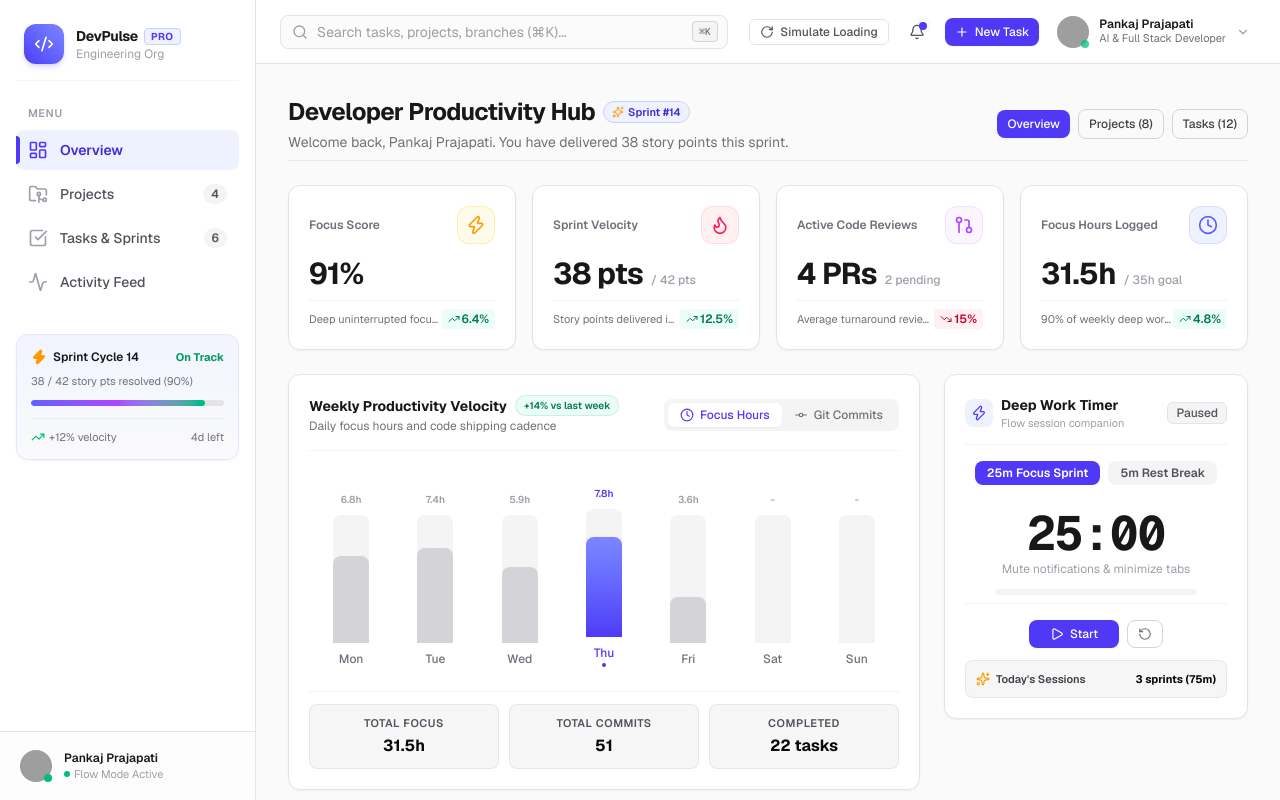
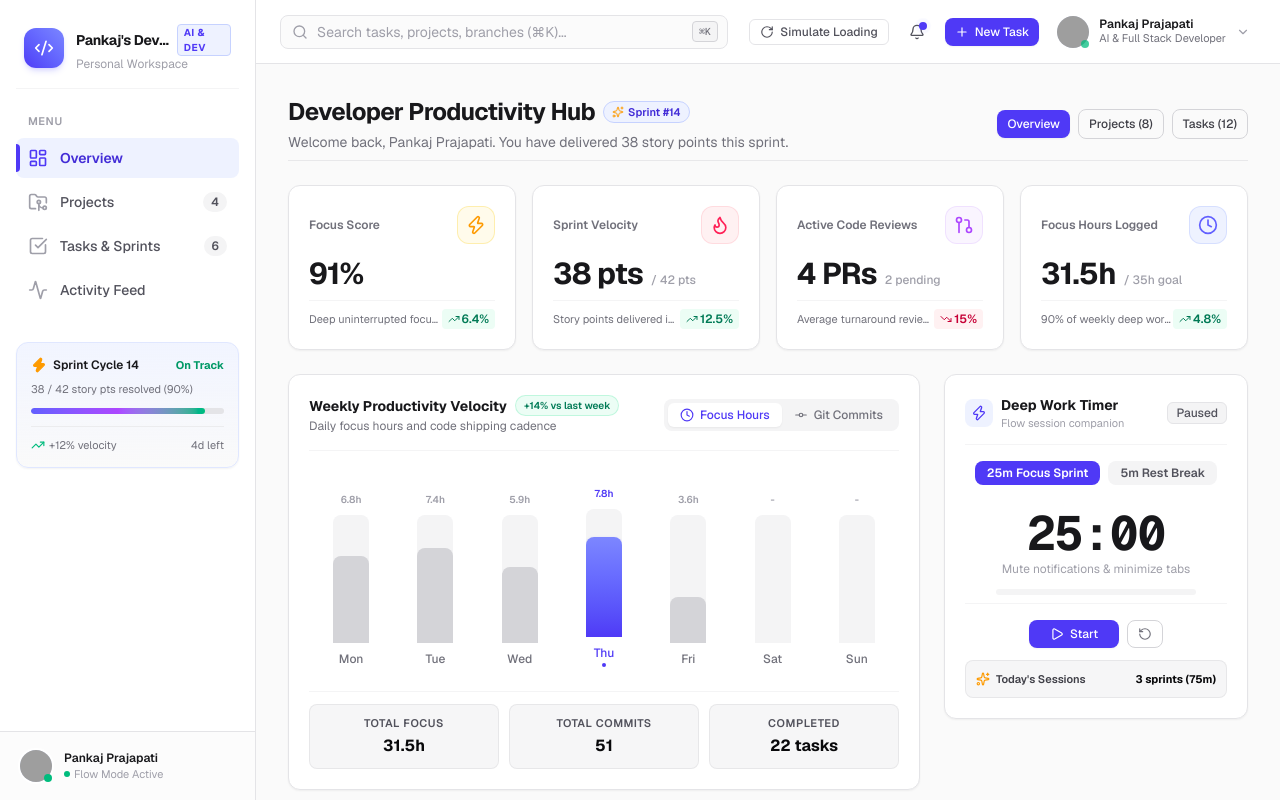
Before and after one commit to prajapati-pankaj-31/developer-productivity-dashboard, a Next.js app: page / in a window 1280 px wide. Built offline with nearby package versions, Linux system fonts and the light colour scheme; grey boxes are pictures that could not be loaded.

Commit message:
feat: update workspace branding

```diff
--- a/components/layout/MobileNav.tsx
+++ b/components/layout/MobileNav.tsx
@@ -72,8 +72,8 @@ export const MobileNav: React.FC<MobileNavProps> = ({
                 <Code2 className="h-5 w-5" />
               </div>
               <div>
-                <span className="font-bold text-sm text-zinc-900 dark:text-white">DevPulse</span>
-                <p className="text-[10px] text-zinc-400 uppercase tracking-wider">Engineering Org</p>
+                <span className="font-bold text-sm text-zinc-900 dark:text-white">Pankaj&apos;s DevHub</span>
+                <p className="text-[10px] text-zinc-400 uppercase tracking-wider">Personal Workspace</p>
               </div>
             </div>
             <button
--- a/components/layout/Sidebar.tsx
+++ b/components/layout/Sidebar.tsx
@@ -53,14 +53,14 @@ export const Sidebar: React.FC<SidebarProps> = ({
             <div className="flex flex-col min-w-0">
               <div className="flex items-center gap-1.5">
                 <span className="font-bold text-sm tracking-tight text-zinc-900 dark:text-white truncate">
-                  DevPulse
+                  Pankaj&apos;s DevHub
                 </span>
                 <span className="text-[10px] uppercase font-bold tracking-wider px-1.5 py-0.2 rounded bg-indigo-50 dark:bg-indigo-950/60 text-indigo-600 dark:text-indigo-400 border border-indigo-200 dark:border-indigo-800">
-                  Pro
+                  AI &amp; Dev
                 </span>
               </div>
               <span className="text-xs text-zinc-400 dark:text-zinc-500 truncate">
-                Engineering Org
+                Personal Workspace
               </span>
             </div>
           )}
```
